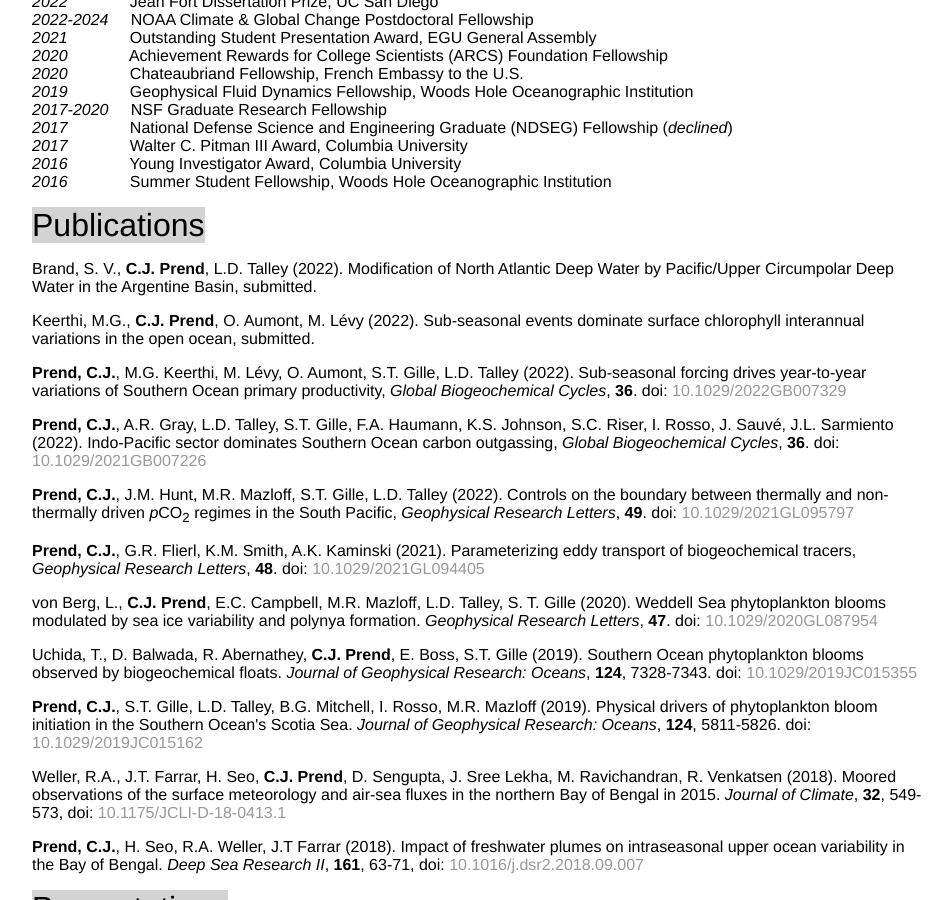
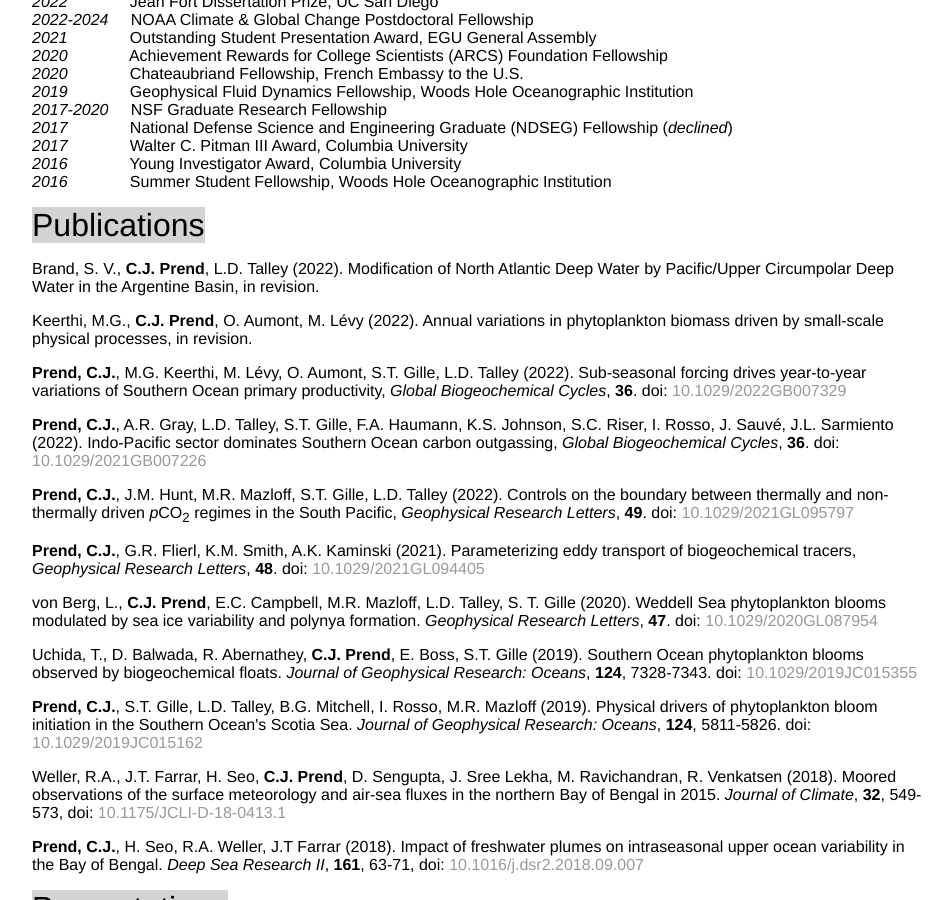
Before and after one commit to cprend/cprend.github.io, a Jekyll site: the page cv/index.html, which Jekyll copies as it is, in a window 1280 px wide and 900 px high, scrolled down 519 px. Shown: the whole window, without its empty margins (160-1112 px from the left). Built offline with Jekyll 4.4.1, drawn with Linux system fonts in a browser that asks for light colours.

Commit message:
Update index.html

```diff
--- a/cv/index.html
+++ b/cv/index.html
@@ -37,8 +37,8 @@
 		<em>2016</em> &nbsp;&nbsp;&nbsp;&nbsp;&nbsp;&nbsp;&nbsp;&nbsp;&nbsp;&nbsp;&nbsp;&nbsp; Young Investigator Award, Columbia University<br/>
 		<em>2016</em> &nbsp;&nbsp;&nbsp;&nbsp;&nbsp;&nbsp;&nbsp;&nbsp;&nbsp;&nbsp;&nbsp;&nbsp; Summer Student Fellowship, Woods Hole Oceanographic Institution</p>
 		<p1>Publications</p1>
-		<p>Brand, S. V., <b>C.J. Prend</b>, L.D. Talley (2022). Modification of North Atlantic Deep Water by Pacific/Upper Circumpolar Deep Water in the Argentine Basin, submitted.</p>
-		<p>Keerthi, M.G., <b>C.J. Prend</b>, O. Aumont, M. L&eacutevy (2022). Sub-seasonal events dominate surface chlorophyll interannual variations in the open ocean, submitted.</p>
+		<p>Brand, S. V., <b>C.J. Prend</b>, L.D. Talley (2022). Modification of North Atlantic Deep Water by Pacific/Upper Circumpolar Deep Water in the Argentine Basin, in revision.</p>
+		<p>Keerthi, M.G., <b>C.J. Prend</b>, O. Aumont, M. L&eacutevy (2022). Annual variations in phytoplankton biomass driven by small-scale physical processes, in revision.</p>
 		<p><b>Prend, C.J.</b>, M.G. Keerthi, M. L&eacutevy, O. Aumont, S.T. Gille, L.D. Talley (2022). Sub-seasonal forcing drives year-to-year variations of Southern Ocean primary productivity, <em>Global Biogeochemical Cycles</em>, <b>36</b>. doi: <a href="https://agupubs.onlinelibrary.wiley.com/doi/10.1029/2022GB007329">10.1029/2022GB007329</a></p>
 		<p><b>Prend, C.J.</b>, A.R. Gray, L.D. Talley, S.T. Gille, F.A. Haumann, K.S. Johnson, S.C. Riser, I. Rosso, J. Sauv&eacute, J.L. Sarmiento (2022). Indo-Pacific sector dominates Southern Ocean carbon outgassing, <em>Global Biogeochemical Cycles</em>, <b>36</b>. doi: <a href="https://agupubs.onlinelibrary.wiley.com/doi/10.1029/2021GB007226">10.1029/2021GB007226</a></p>
 		<p><b>Prend, C.J.</b>, J.M. Hunt, M.R. Mazloff, S.T. Gille, L.D. Talley (2022). Controls on the boundary between thermally and non-thermally driven <em>p</em>CO<sub>2</sub> regimes in the South Pacific, <em>Geophysical Research Letters</em>, <b>49</b>. doi: <a href="https://agupubs.onlinelibrary.wiley.com/doi/10.1029/2021GL095797">10.1029/2021GL095797</a></p>
```
